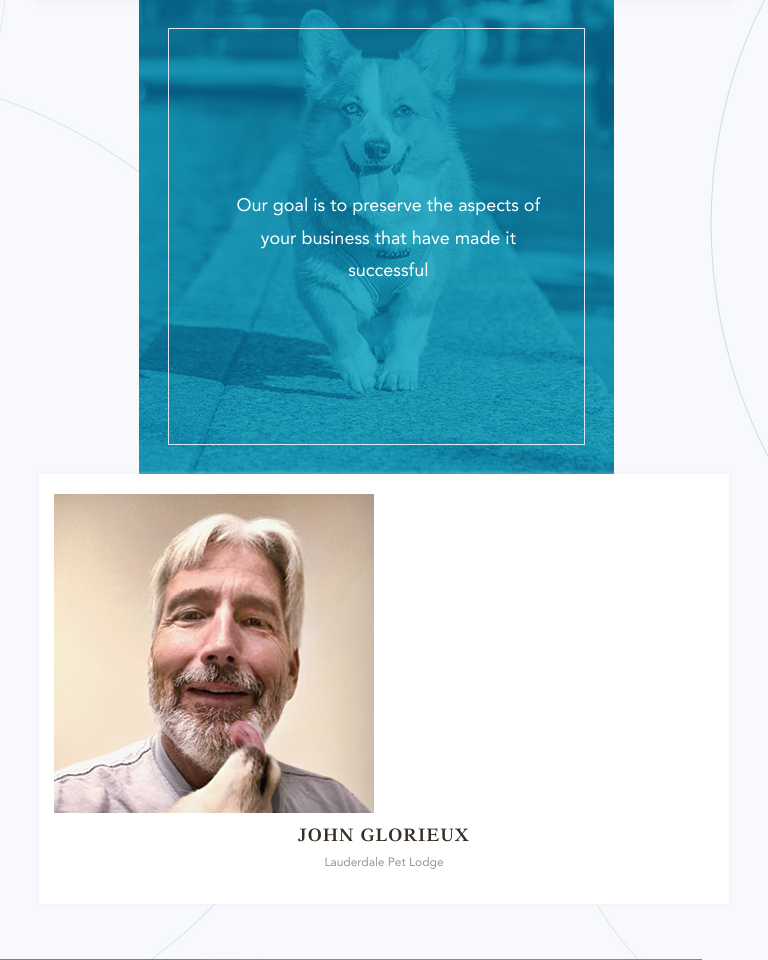
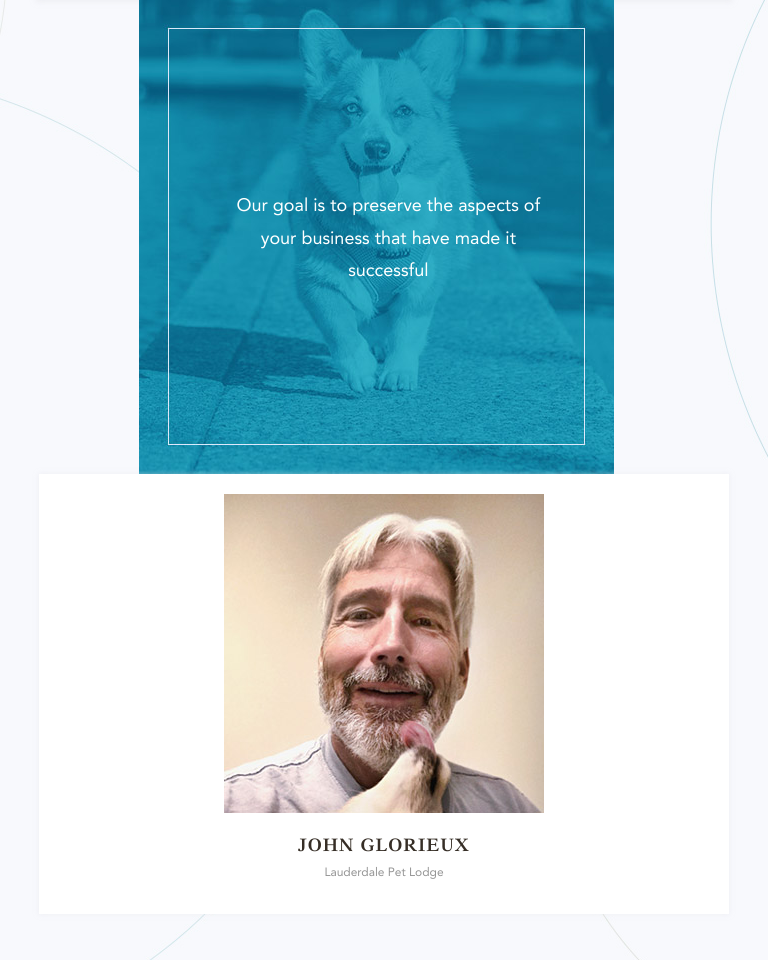
Before and after one commit to fuji9/nva-pet-resorts, a PHP site: page / in a window 768 px wide. Shown: the part 1268-2228 px from the top of the page. Run offline with PHP 8.4, Linux system fonts and the light colour scheme.

Commit message:
Add files via upload

```diff
--- a/css/style.css
+++ b/css/style.css
@@ -701,13 +701,12 @@ button.close {
 	.abt-last-content{bottom: 33% !important; left: 0px!important;}
 	.abt-grn-bg{width: 785px !important;}
 	.social { padding: 0 0 40px;}
-
+	.abt-prof img{display:inline-block !important:}
     .about-main { margin-top: 0%;}
 	.abt-middle {  padding: 0% 0 0;}
+}
 
 
-
-}
 @media only screen and (max-width:768px) {
 
 	.abt-img{margin-left: 100px;}
@@ -820,3 +819,12 @@ button.close {
 	.dot-space {  padding: 0 10px;}
 	.carousel-showmanymoveone .carousel-control.right { right: 34px !important;}
 }
+
+
+@media only screen and (min-width:768px)  and (max-width:1024px) {
+	.footer-main{padding:26% 0 0 0 !important;}
+	.abt-prof .img-responsive {
+    display: inline;
+}
+
+}
```
